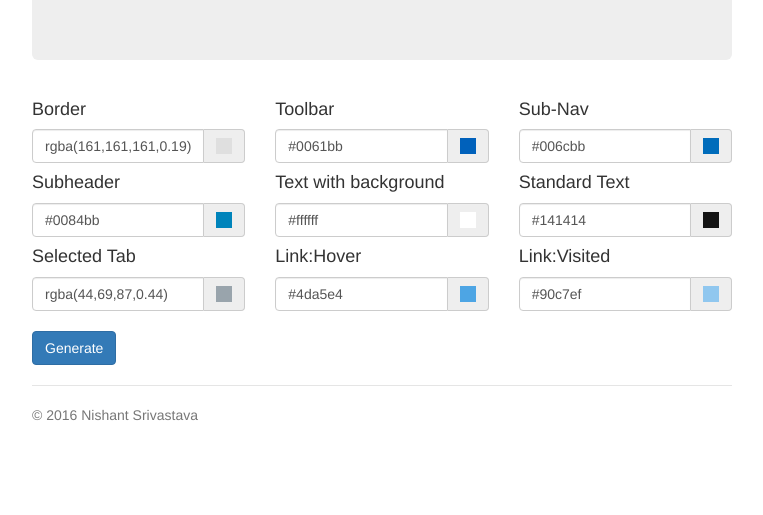
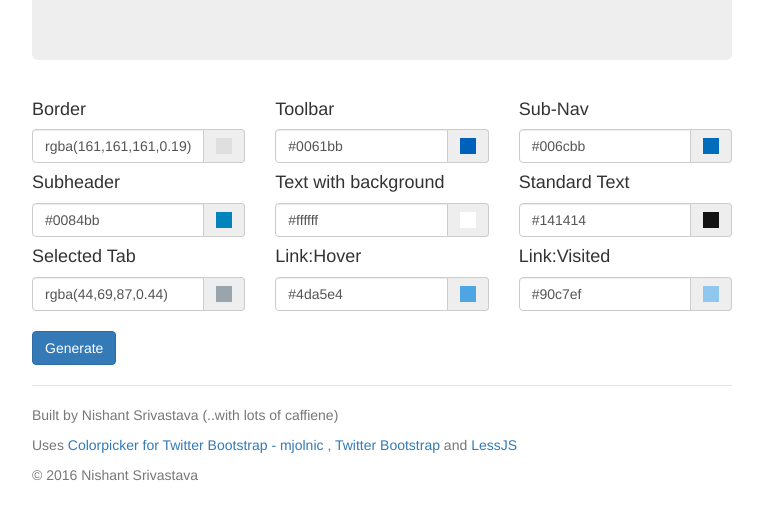
Before and after one commit to nisrulz/javadoc-themer, a plain HTML site: page index.html in a window 1280 px wide. Shown: the part 375-890 px from the top of the page, without its empty margins (258-1021 px from the left). Before the commit the page ends 830 px from the top, so only its background shows below. Drawn offline with Linux system fonts and the light colour scheme.

Commit message:
(+) added credits to footer

```diff
--- a/index.html
+++ b/index.html
@@ -119,6 +119,12 @@
         </div>
         <br/>
         <footer class="footer">
+            <p> Built by Nishant Srivastava (..with lots of caffiene)</p>
+            <p>Uses <a href="https://mjolnic.com/bootstrap-colorpicker/" target="_blank">Colorpicker for Twitter Bootstrap - mjolnic</a>
+                , <a href="https://getbootstrap.com/" target="_blank">Twitter Bootstrap</a>
+                and <a href="http://lesscss.org/" target="_blank">LessJS</a>
+
+            </p>
             <p>&copy; 2016 Nishant Srivastava</p>
         </footer>
     </div>
```
